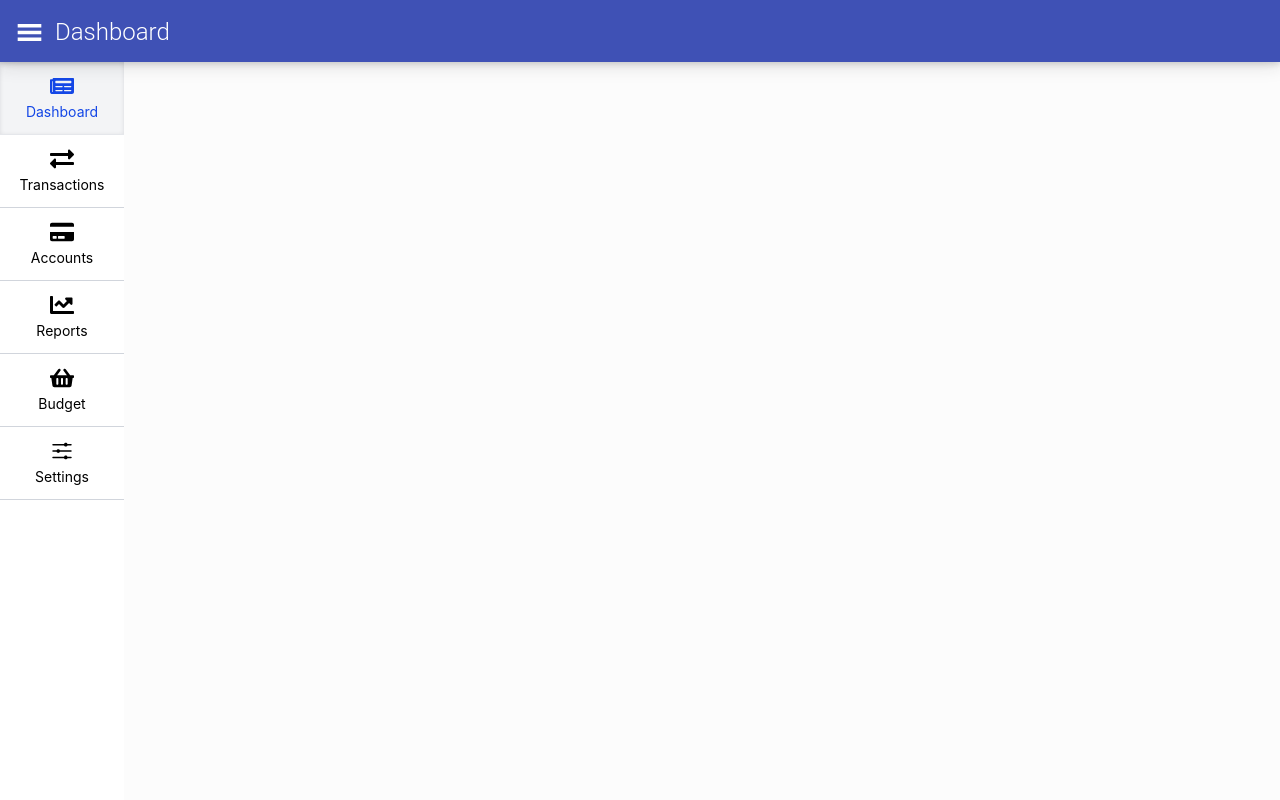
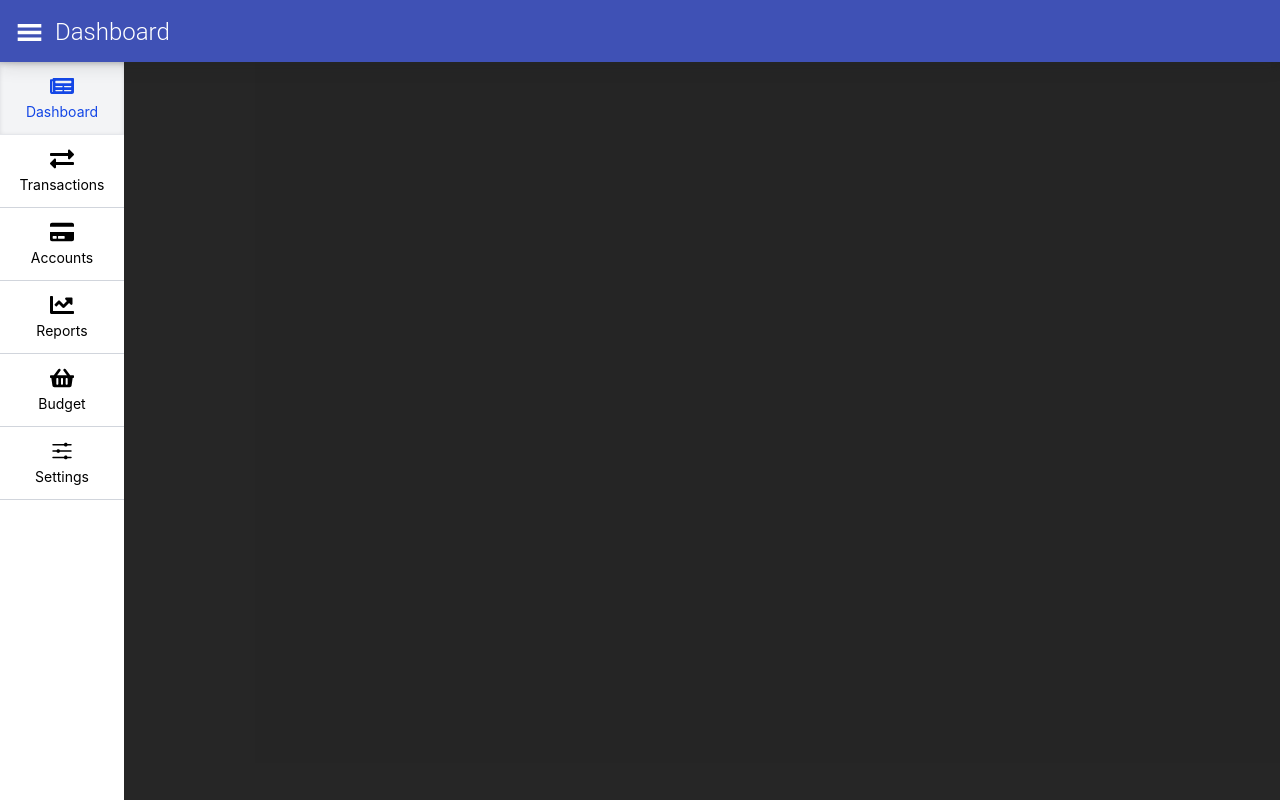
Before and after one commit to Imoyemi-1/moneytracker-app, a React (Vite) app: page / in a window 1280 px wide. Both pictures are taken after a click on the icon 29 px from the left and 32 px from the top of the page. Built offline with nearby package versions, Linux system fonts and the light colour scheme.

Commit message:
feat: add modal to page and display if sidebar is open

```diff
--- a/src/components/Header.jsx
+++ b/src/components/Header.jsx
@@ -5,7 +5,7 @@ const Header = () => {
   const { setOpenSidebar } = useAsideBar();
 
   return (
-    <header className='p-4 h-15.5 bg-blue-bg sticky top-0 w-full shadow-header'>
+    <header className='p-4 h-15.5 bg-blue-bg sticky top-0 w-full shadow-header z-50'>
       <div className='flex items-center text-white font-roboto'>
         <GiHamburgerMenu
           onClick={() => setOpenSidebar((prev) => !prev)}
--- /dev/null
+++ b/src/components/Modal.jsx
@@ -0,0 +1,22 @@
+import { createPortal } from 'react-dom';
+import { useAsideBar } from '../contexts/aside';
+
+const Modal = ({ content }) => {
+  const { isOpenSidebar, setOpenSidebar } = useAsideBar();
+  return (
+    <>
+      {isOpenSidebar &&
+        createPortal(
+          <div
+            onClick={() => setOpenSidebar(false)}
+            className='flex opacity-100 fixed top-0 left-0 w-full h-full p-3.5 bg-[rgba(0,0,0,.85)] z-40'
+          >
+            {content}
+          </div>,
+          document.body
+        )}
+    </>
+  );
+};
+
+export default Modal;
--- a/src/components/Navbar.jsx
+++ b/src/components/Navbar.jsx
@@ -9,6 +9,7 @@ import {
 import { IoIosOptions } from 'react-icons/io';
 import { clsx } from 'clsx/lite';
 import { useAsideBar } from '../contexts/aside';
+import Modal from './Modal';
 
 const Navbar = () => {
   const { isOpenSidebar, setOpenSidebar } = useAsideBar();
@@ -23,7 +24,7 @@ const Navbar = () => {
     <aside
       onClick={closeSideBar}
       className={clsx(
-        'fixed top-15.5 w-31 min-h-full bg-white translate -translate-x-full transition-transform duration-300 ease-linear',
+        'fixed top-15.5 w-31 min-h-full bg-white translate -translate-x-full transition-transform duration-300 ease-linear z-50',
         isOpenSidebar && 'translate-x-0'
       )}
     >
@@ -53,6 +54,7 @@ const Navbar = () => {
           <span>Settings</span>
         </NavLink>
       </nav>
+      <Modal content={''} />
     </aside>
   );
 };
```
